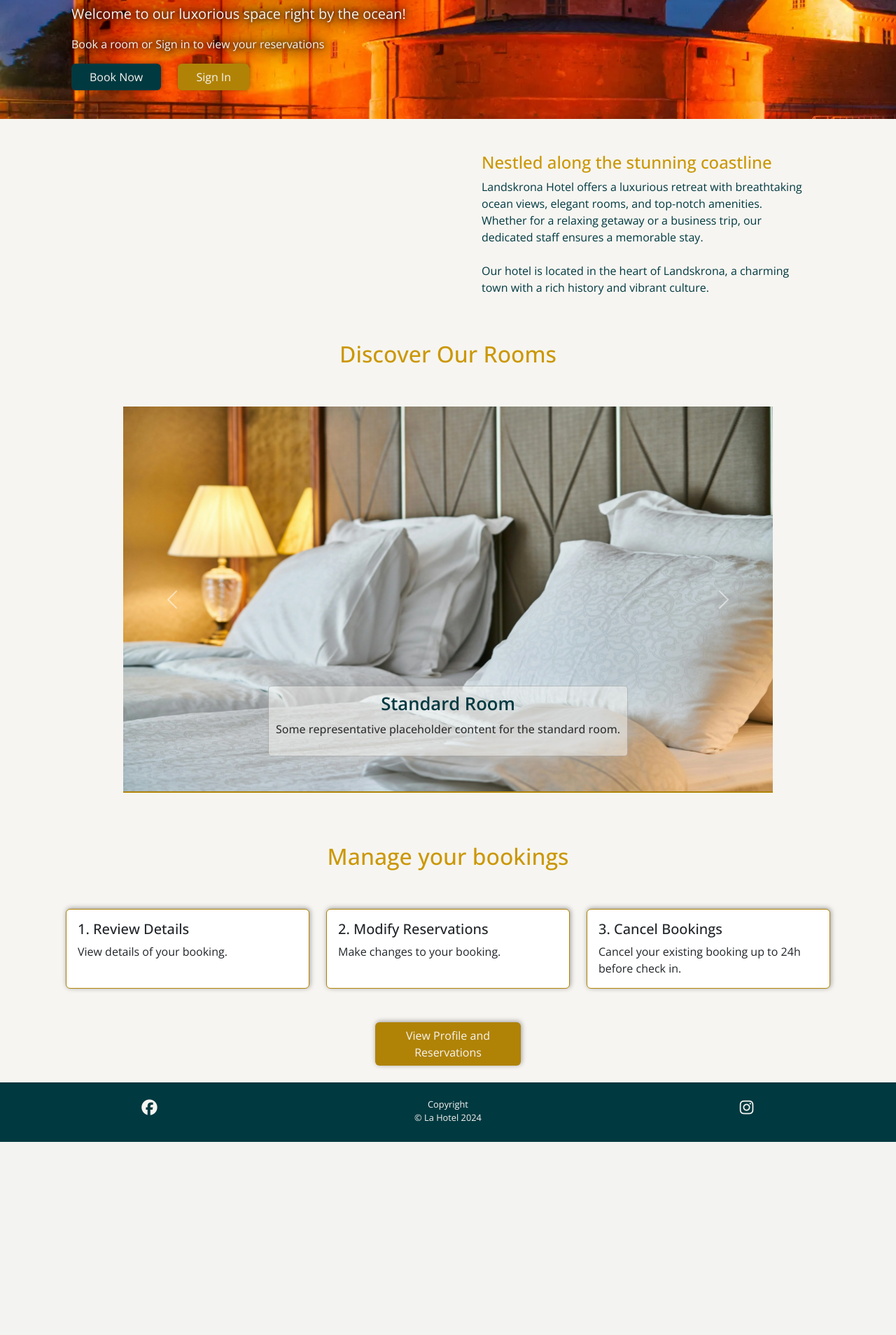
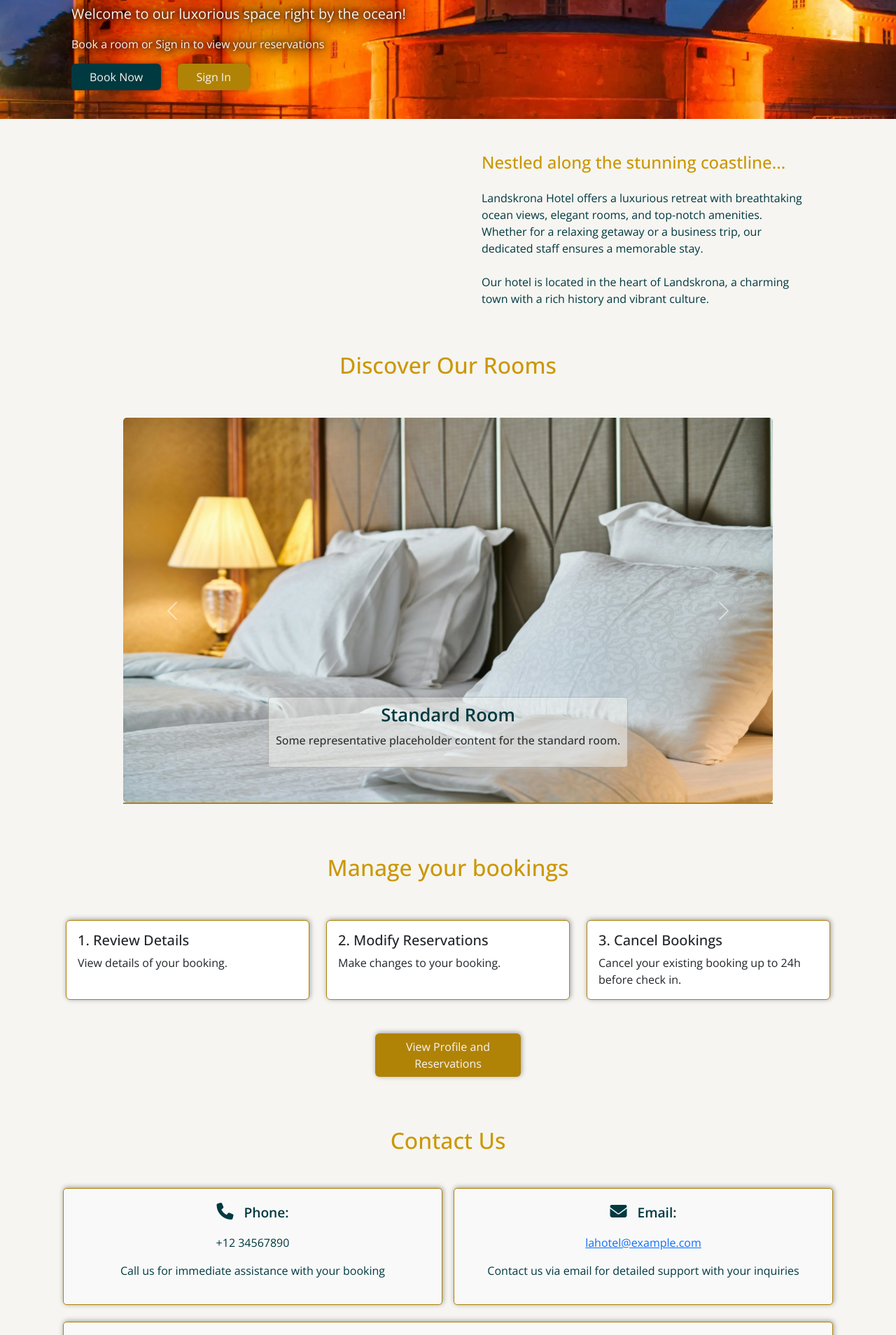
Before and after one commit to EVondrus/la-hotel, a Django app: page / in a window 1280 px wide. Shown: the part 212-2120 px from the top of the page at 70% size. Before the commit the page ends 1844 px from the top, so only its background shows below. Run offline with Django 5.2, Linux system fonts and the light colour scheme; some libraries are stand-ins or nearby versions.

Commit message:
feat: Add contact section and google maps to home page

```diff
--- a/home/templates/home/index.html
+++ b/home/templates/home/index.html
@@ -26,7 +26,7 @@
       <img src="" alt="" />
     </div>
     <div class="col-12 col-sm-6 mt-5 px-5">
-      <h4>Nestled along the stunning coastline</h4>
+      <h4 class="mb-4">Nestled along the stunning coastline...</h4>
       <p>
         Landskrona Hotel offers a luxurious retreat with breathtaking ocean views, elegant rooms, and
         top-notch amenities. <br> Whether for a relaxing getaway or a business trip,
@@ -49,7 +49,7 @@
 
 <!-- Manage Booking Details -->
 <div class="container d-flex flex-row flex-wrap justify-content-center">
-    <h2 class="text-center mt-4 d-block">Manage your bookings</h2>
+    <h2 class="text-center mt-4 d-block text-shadow">Manage your bookings</h2>
     <div class="container">
         <div class="row mt-5">
             <div class="col-md-4 mb-4">
@@ -84,5 +84,35 @@
         </div>
     </div>
 </div>
+
+<div class="container mt-5">
+    <h2 class="text-center mb-5">Contact Us</h2>
+    <div class="contact-container d-flex flex-wrap justify-content-between">
+        <div class="contact-info mb-4 text-center mx-2">
+            <div class="details">
+                <p class="text-green-p"><i class="fas fa-phone icon"></i>Phone:</p>
+                <p>+12 34567890</p>
+								<p>Call us for immediate assistance with your booking</p>
+            </div>
+        </div>
+				<div class="contact-info mb-4 text-center mx-2">
+            <div class="details">
+								<p class="text-green-p"><i class="fas fa-envelope icon"></i>Email:</p>
+								<p><a href="mailto:lahotek@example.com">lahotel@example.com</a></p>
+								<p>Contact us via email for detailed support with your inquiries</p>
+						</div>
+        </div>
+				<div class="contact-info mb-4 text-center mx-2">
+            <div class="details">
+							<p class="text-green-p"><i class="fas fa-map-marker-alt icon"></i>Address:</p>
+							<p>123 Main Street, Landskrona, Sweden</p>
+            </div>
+        </div>
+        <div class="google-map mb-4 mx-2">
+            <!-- Google Maps Embed -->
+            <iframe src="https://www.google.com/maps/embed?pb=!1m18!1m12!1m3!1d35808.438385803005!2d12.809636255828911!3d55.87953933893646!2m3!1f0!2f0!3f0!3m2!1i1024!2i768!4f13.1!3m3!1m2!1s0x4653b5c2755d2e61%3A0x9d17c1a5e060e6f8!2sLandskrona%20Slott!5e0!3m2!1ssv!2sse!4v1719149307291!5m2!1ssv!2sse" width="100%" height="300" style="border:0;" allowfullscreen="" loading="lazy"></iframe>
+        </div>
+    </div>
+</div>
   <!--Prettier Ignore-->
   {% endblock %}
--- a/static/css/base.css
+++ b/static/css/base.css
@@ -164,7 +164,7 @@ a.btn-book:hover {
   display: none;
 }
 
-/* Carousel */
+/* Carousel & Images*/
 .custom-carousel-container {
   max-width: 85%;
   margin: 0 auto;
@@ -172,6 +172,7 @@ a.btn-book:hover {
 
 .carousel-item img {
   max-height: 550px;
+  border-radius: 5px;
 }
 
 .text-green {
@@ -193,10 +194,61 @@ a.btn-book:hover {
 
 /* Home page manage account Cards */
 
+.text-green-p {
+  color: var(--slate-green);
+  font-weight: 600;
+  font-size: 1.2rem;
+}
+
 .manage-card {
   border: 1px solid var(--dark-yellow);
   box-shadow: var(--smal-box-shadow);
 }
+
+/* Contact Section & Google Maps */
+
+.contact-container {
+    display: flex;
+    flex-wrap: wrap;
+    justify-content: space-between;
+}
+
+.contact-info {
+    flex: 1 1 45%;
+    display: flex;
+    align-items: center;
+    padding: 20px;
+    background-color: #f9f9f9;
+    border-radius: 5px;
+    border: 1px solid var(--dark-yellow);
+    box-shadow: var(--smal-box-shadow)
+}
+
+.contact-info .icon {
+    font-size: 24px;
+    margin-right: 15px;
+}
+
+.contact-info .details {
+    flex-grow: 1;
+}
+
+.google-map {
+    flex: 1 1 100%;
+    padding: 20px;
+    background-color: #f9f9f9;
+    border-radius: 5px;
+    border: 1px solid var(--dark-yellow);
+    box-shadow: var(--smal-box-shadow);
+
+}
+
+.google-map iframe {
+    width: 100%;
+    height: 300px;
+    border: 0;
+}
+
 
 
 /* Footer */
```
